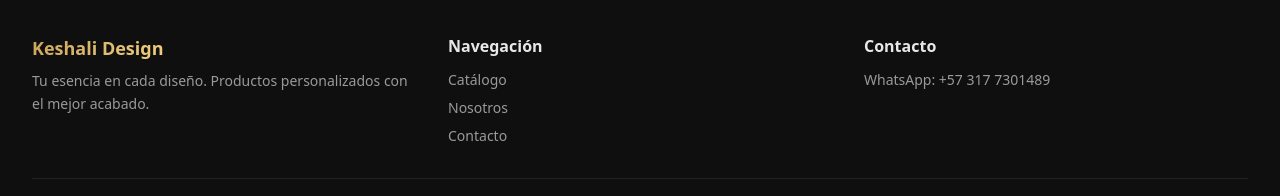
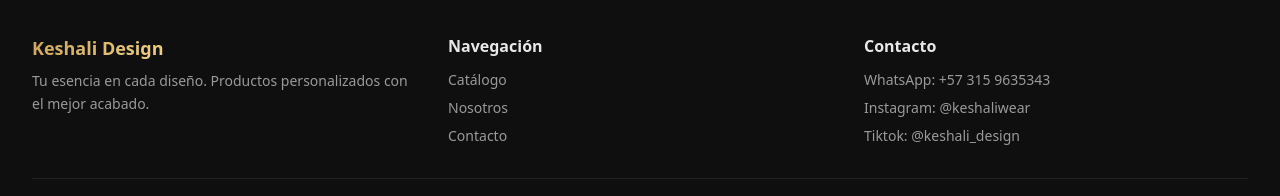
Before and after one commit to Keshali-Design/keshali-design, a Next.js app: page / in a window 1280 px wide. Shown: the part 999-1195 px from the top of the page. Built offline with nearby package versions, Linux system fonts and the light colour scheme; no server answers; the database is empty.

Commit message:
redes change

```diff
--- a/components/layout/Footer.tsx
+++ b/components/layout/Footer.tsx
@@ -45,7 +45,27 @@
                   rel="noopener noreferrer"
                   className="hover:text-gold transition-colors"
                 >
-                  WhatsApp: +57 317 7301489
+                  WhatsApp: +57 315 9635343
+                </a>
+              </li>
+              <li>
+                <a
+                  href="https://www.instagram.com/keshaliwear/"
+                  target="_blank"
+                  rel="noopener noreferrer"
+                  className="hover:text-gold transition-colors"
+                >
+                  Instagram: @keshaliwear
+                </a>
+              </li>
+              <li>
+                <a
+                  href="https://www.tiktok.com/@keshali_design"
+                  target="_blank"
+                  rel="noopener noreferrer"
+                  className="hover:text-gold transition-colors"
+                >
+                  Tiktok: @keshali_design
                 </a>
               </li>
             </ul>
```
